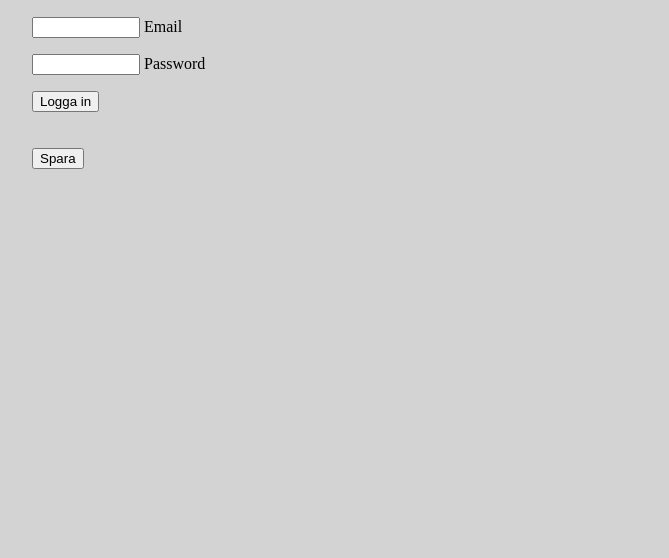
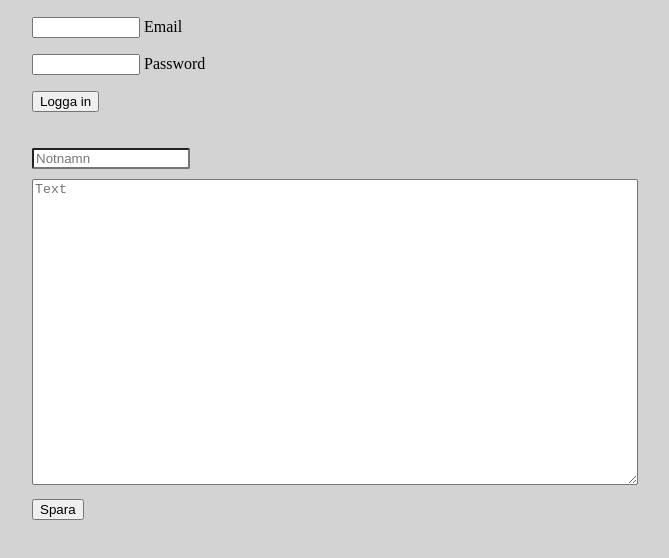
Before and after one commit to Carinalak/NotesAPI, a plain HTML site: page frontend/index.html in a window 1280 px wide. Shown: the part 58-616 px from the top of the page, without its empty margins (308-977 px from the left). Drawn offline with Linux system fonts and the light colour scheme.

Commit message:
skriva ut formulär via js

```diff
--- a/frontend/addNote.js
+++ b/frontend/addNote.js
@@ -1,4 +1,37 @@
 import printNotes from "./printNotes.js";
+
+function newNote() {
+    let newNoteForm = document.getElementById("NewNoteForm");
+
+    let newNoteName = document.createElement("input");
+    newNoteName.type = "text";
+    newNoteName.id = "newNoteName";
+    newNoteName.placeholder = "Notnamn";
+    newNoteName.style.width = "150px";
+    newNoteName.style.marginBottom = "10px";
+    newNoteName.style.borderRadius = "2px";
+
+    let newNoteText = document.createElement("textarea");
+    newNoteText.id = "newNoteText";
+    newNoteText.placeholder = "Text";
+    newNoteText.style.width = "600px";
+    newNoteText.style.height = "300px";
+    newNoteText.style.borderRadius = "2px";
+    newNoteText.style.marginBottom = "10px";
+
+    newNoteForm.appendChild(newNoteName);
+    newNoteForm.appendChild(document.createElement("br"));
+    newNoteForm.appendChild(newNoteText);
+    newNoteForm.appendChild(document.createElement("br"));
+
+    let saveNewNoteBtn = document.createElement("button");
+    saveNewNoteBtn.id = "saveNewNoteBtn";
+    saveNewNoteBtn.className = "save-button";
+    saveNewNoteBtn.innerText = "Spara";
+    newNoteForm.appendChild(saveNewNoteBtn);
+}
+
+newNote();
 
 let newNoteName = document.getElementById("newNoteName");
 let newNoteText = document.getElementById("newNoteText");
--- a/frontend/index.html
+++ b/frontend/index.html
@@ -25,8 +25,8 @@
             </div>
             <div id="NewNoteForm">
                <!-- <input type="text" id="newNoteName"><br>
-                <textarea type="text" id="newNoteText"></textarea><br>-->
-                <button id="saveNewNoteBtn" class="save-button">Spara</button>
+                <textarea type="text" id="newNoteText"></textarea><br>
+                <button id="saveNewNoteBtn" class="save-button">Spara</button>-->
             </div>
 
 
--- a/frontend/script.js
+++ b/frontend/script.js
@@ -44,14 +44,15 @@ loginBtn.addEventListener("click", () => {
 
 // --------------- NYTT DOKUMENT -------------------- //
 
-
+/*
 
 function newNote() {
 
         //let newNoteName = document.getElementById("newNoteName");
         //let newNoteText = document.getElementById("newNoteText");
-        let newNoteForm = document.createElement("div");
-        newNoteForm.id = "newNoteForm";
+        // let newNoteForm = document.createElement("div");
+        // newNoteForm.id = "newNoteForm";
+        let newNoteForm = document.getElementById("newNoteForm");
 
         let newNoteName = document.createElement("input");
         newNoteName.type = "text";
@@ -76,7 +77,11 @@ function newNote() {
         newNoteForm.appendChild(document.createElement("br"));
 
 
-        document.body.appendChild(newNoteForm);
+        let saveNewNoteBtn = document.createElement("button");
+        saveNewNoteBtn.id = "saveNewNoteBtn";
+        saveNewNoteBtn.className = "save-button";
+        saveNewNoteBtn.innerText = "Spara";
+        newNoteForm.appendChild(saveNewNoteBtn);
 
        // let saveNewNoteBtn = document.createElement("saveNewNoteBtn");
         //saveNewNoteBtn.id ="saveNewNoteBtn";
@@ -84,4 +89,38 @@ function newNote() {
 
 }
 
-newNote();
+newNote();*/
+
+/*
+function newNote() {
+    let newNoteForm = document.getElementById("NewNoteForm");
+
+    let newNoteName = document.createElement("input");
+    newNoteName.type = "text";
+    newNoteName.id = "newNoteName";
+    newNoteName.placeholder = "Notnamn";
+    newNoteName.style.width = "150px";
+    newNoteName.style.marginBottom = "10px";
+    newNoteName.style.borderRadius = "2px";
+
+    let newNoteText = document.createElement("textarea");
+    newNoteText.id = "newNoteText";
+    newNoteText.placeholder = "Text";
+    newNoteText.style.width = "600px";
+    newNoteText.style.height = "300px";
+    newNoteText.style.borderRadius = "2px";
+    newNoteText.style.marginBottom = "10px";
+
+    newNoteForm.appendChild(newNoteName);
+    newNoteForm.appendChild(document.createElement("br"));
+    newNoteForm.appendChild(newNoteText);
+    newNoteForm.appendChild(document.createElement("br"));
+
+    let saveNewNoteBtn = document.createElement("button");
+    saveNewNoteBtn.id = "saveNewNoteBtn";
+    saveNewNoteBtn.className = "save-button";
+    saveNewNoteBtn.innerText = "Spara";
+    newNoteForm.appendChild(saveNewNoteBtn);
+}
+
+newNote();*/
```
